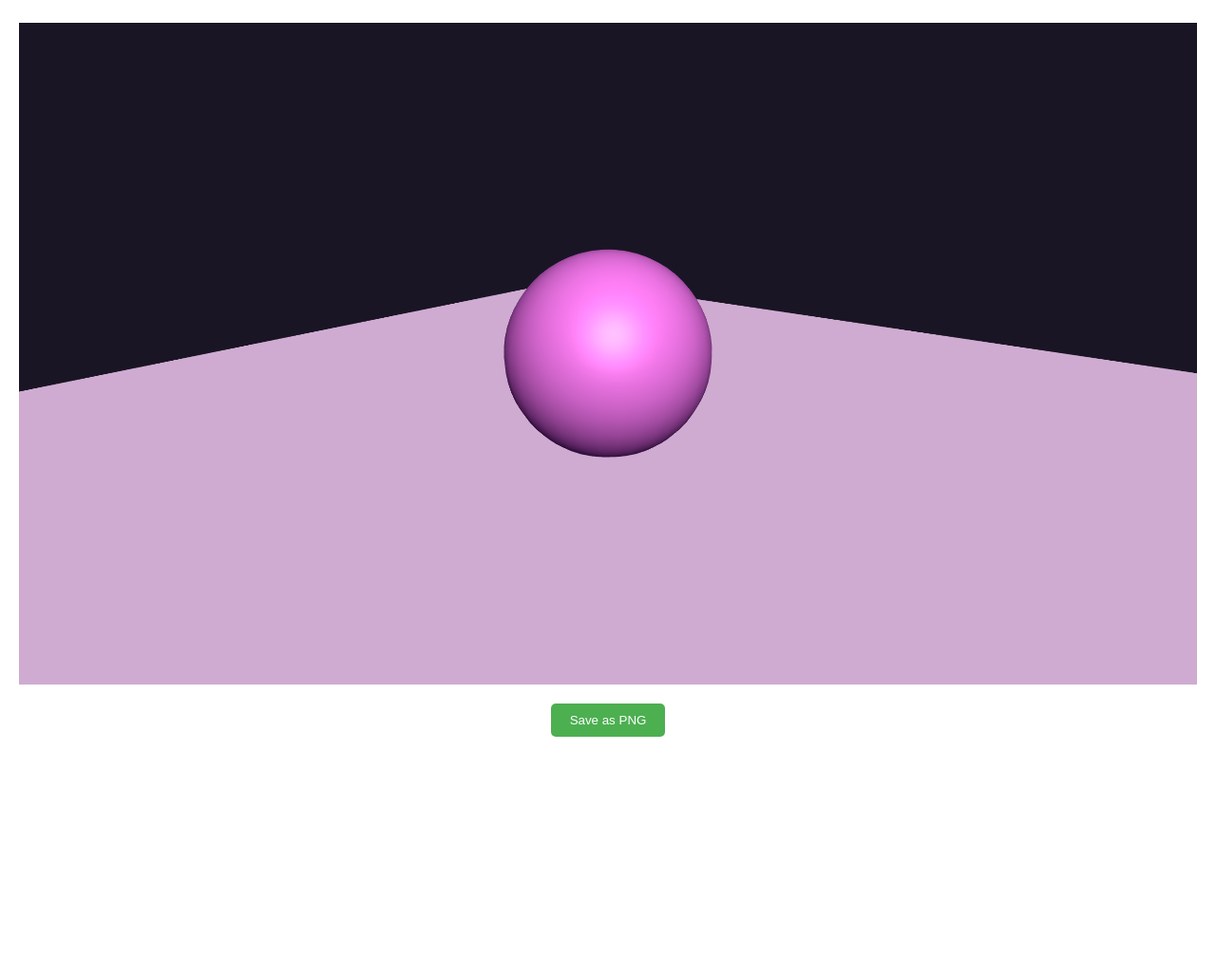
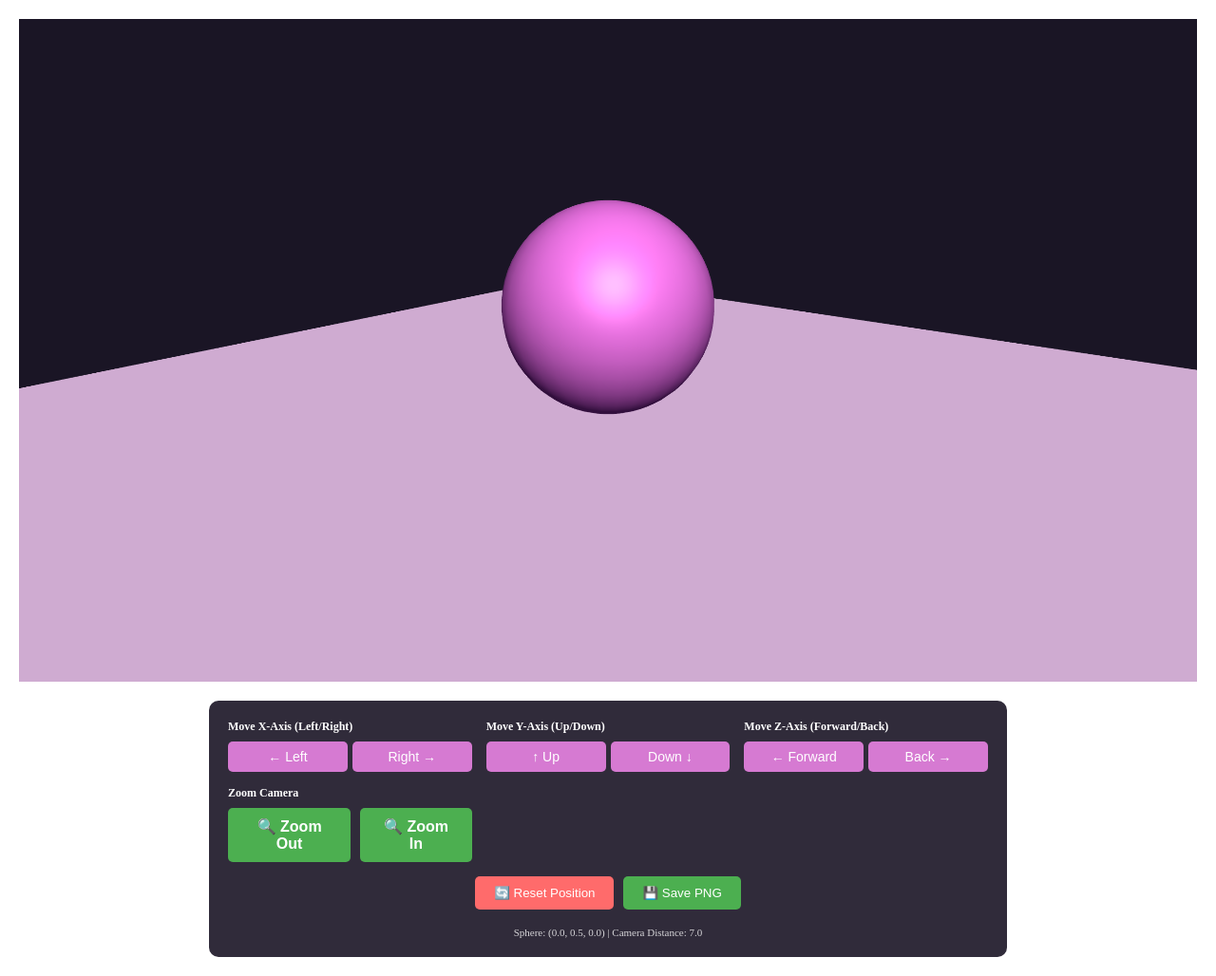
Before and after one commit to adam69iiu/graphic-design, a plain HTML site: page part2_threejs_3d.html in a window 1280 px wide. Shown: the whole page at 95% size. Before the commit the page ends 800 px from the top, so only its background shows below. Drawn offline with nearby package versions, Linux system fonts and the light colour scheme.

Commit message:
fix all bugs

```diff
--- a/part2_threejs_3d.html
+++ b/part2_threejs_3d.html
@@ -17,7 +17,7 @@
       box-sizing: border-box;
     }
     canvas {
-      display: #1A1525;
+      display: block;
       max-width: 100%;
       height: auto;
       image-rendering: auto;
@@ -29,6 +29,73 @@
       align-items: center;
       width: 100%;
       max-width: 100%;
+    }
+    .controls-panel {
+      margin-top: 20px;
+      padding: 20px;
+      background: rgba(26, 21, 37, 0.9);
+      border-radius: 10px;
+      display: grid;
+      grid-template-columns: repeat(auto-fit, minmax(200px, 1fr));
+      gap: 15px;
+      max-width: 800px;
+      width: 100%;
+    }
+    .control-group {
+      display: flex;
+      flex-direction: column;
+      gap: 8px;
+    }
+    .control-group label {
+      color: #fff;
+      font-size: 12px;
+      font-weight: bold;
+    }
+    .control-buttons {
+      display: flex;
+      gap: 5px;
+    }
+    .control-buttons button {
+      flex: 1;
+      padding: 8px 12px;
+      background: #D67AD2;
+      color: white;
+      border: none;
+      border-radius: 5px;
+      cursor: pointer;
+      font-size: 14px;
+      transition: all 0.2s;
+    }
+    .control-buttons button:hover {
+      background: #c569c0;
+      transform: scale(1.05);
+    }
+    .control-buttons button:active {
+      transform: scale(0.95);
+    }
+    .zoom-controls {
+      display: flex;
+      gap: 10px;
+      align-items: center;
+    }
+    .zoom-controls button {
+      padding: 10px 20px;
+      background: #4caf50;
+      color: white;
+      border: none;
+      border-radius: 5px;
+      cursor: pointer;
+      font-size: 16px;
+      font-weight: bold;
+    }
+    .zoom-controls button:hover {
+      background: #45a049;
+    }
+    .info-display {
+      color: #fff;
+      font-size: 11px;
+      margin-top: 5px;
+      opacity: 0.8;
     }
   </style>
 </head>
@@ -80,7 +147,13 @@
   const sphereGeo = new THREE.SphereGeometry(1.2, 32, 32);
   const material = new THREE.MeshPhongMaterial({ color: 0xD67AD2 });
   const sphere = new THREE.Mesh(sphereGeo, material);
+  sphere.position.set(0, 0.5, 0);  // Start position
   scene.add(sphere);
+
+  // Store initial camera distance and position for zoom/reset
+  let cameraDistance = 7;
+  const initialCameraPos = { x: 4, y: 2, z: 5 };
+  const initialCameraAngle = Math.atan2(initialCameraPos.x, initialCameraPos.z);
 
   const light = new THREE.DirectionalLight(0xFFF2E9, 1);
   light.position.set(5, 5, 5);
@@ -97,7 +170,63 @@
   ground.position.set(0, -1 ,0);
   scene.add(ground);
 
+  // Initial render
   renderer.render(scene, camera);
+
+  // Interactive controls
+  function updateCamera() {
+    // Maintain camera angle while adjusting distance
+    camera.position.x = Math.sin(initialCameraAngle) * cameraDistance;
+    camera.position.z = Math.cos(initialCameraAngle) * cameraDistance;
+    camera.position.y = initialCameraPos.y;
+
+    camera.lookAt(sphere.position);
+    renderer.render(scene, camera);
+    updateInfo();
+  }
+
+  function updateInfo() {
+    const info = document.getElementById('position-info');
+    if (info) {
+      info.textContent = `Sphere: (${sphere.position.x.toFixed(1)}, ${sphere.position.y.toFixed(1)}, ${sphere.position.z.toFixed(1)}) | Camera Distance: ${cameraDistance.toFixed(1)}`;
+    }
+  }
+
+  // Movement functions
+  function moveX(delta) {
+    sphere.position.x += delta;
+    camera.lookAt(sphere.position);
+    renderer.render(scene, camera);
+    updateInfo();
+  }
+
+  function moveY(delta) {
+    sphere.position.y += delta;
+    camera.lookAt(sphere.position);
+    renderer.render(scene, camera);
+    updateInfo();
+  }
+
+  function moveZ(delta) {
+    sphere.position.z += delta;
+    camera.lookAt(sphere.position);
+    renderer.render(scene, camera);
+    updateInfo();
+  }
+
+  function zoom(delta) {
+    cameraDistance = Math.max(2, Math.min(15, cameraDistance + delta));
+    updateCamera();
+  }
+
+  function resetPosition() {
+    sphere.position.set(0, 0.5, 0);
+    cameraDistance = 7;
+    camera.position.set(initialCameraPos.x, initialCameraPos.y, initialCameraPos.z);
+    camera.lookAt(sphere.position);
+    renderer.render(scene, camera);
+    updateInfo();
+  }
 
   // PNG Export Function
   function saveImage() {
@@ -107,9 +236,54 @@
     link.click();
   }
   window.saveImage = saveImage;
+  window.moveX = moveX;
+  window.moveY = moveY;
+  window.moveZ = moveZ;
+  window.zoom = zoom;
+  window.resetPosition = resetPosition;
 </script>
-<div style="text-align:center; margin-top:20px;">
-  <button onclick="saveImage()" style="padding:10px 20px; background:#4caf50; color:white; border:none; border-radius:5px; cursor:pointer;">Save as PNG</button>
+<div class="controls-panel">
+  <div class="control-group">
+    <label>Move X-Axis (Left/Right)</label>
+    <div class="control-buttons">
+      <button onclick="moveX(-0.5)">← Left</button>
+      <button onclick="moveX(0.5)">Right →</button>
+    </div>
+  </div>
+
+  <div class="control-group">
+    <label>Move Y-Axis (Up/Down)</label>
+    <div class="control-buttons">
+      <button onclick="moveY(0.5)">↑ Up</button>
+      <button onclick="moveY(-0.5)">Down ↓</button>
+    </div>
+  </div>
+
+  <div class="control-group">
+    <label>Move Z-Axis (Forward/Back)</label>
+    <div class="control-buttons">
+      <button onclick="moveZ(-0.5)">← Forward</button>
+      <button onclick="moveZ(0.5)">Back →</button>
+    </div>
+  </div>
+
+  <div class="control-group">
+    <label>Zoom Camera</label>
+    <div class="zoom-controls">
+      <button onclick="zoom(-1)">🔍 Zoom Out</button>
+      <button onclick="zoom(1)">🔍 Zoom In</button>
+    </div>
+  </div>
+
+  <div class="control-group" style="grid-column: 1 / -1;">
+    <div style="display: flex; gap: 10px; justify-content: center;">
+      <button onclick="resetPosition()" style="padding:10px 20px; background:#ff6b6b; color:white; border:none; border-radius:5px; cursor:pointer;">🔄 Reset Position</button>
+      <button onclick="saveImage()" style="padding:10px 20px; background:#4caf50; color:white; border:none; border-radius:5px; cursor:pointer;">💾 Save PNG</button>
+    </div>
+    <div id="position-info" class="info-display" style="text-align:center; margin-top:10px;">
+      Sphere: (0.0, 0.5, 0.0) | Camera Distance: 7.0
+    </div>
+  </div>
 </div>
 </div>
 </body>
```
Also changed, not shown: part1_webgl_2d.html (+47 -71 lines), 1 other file.
